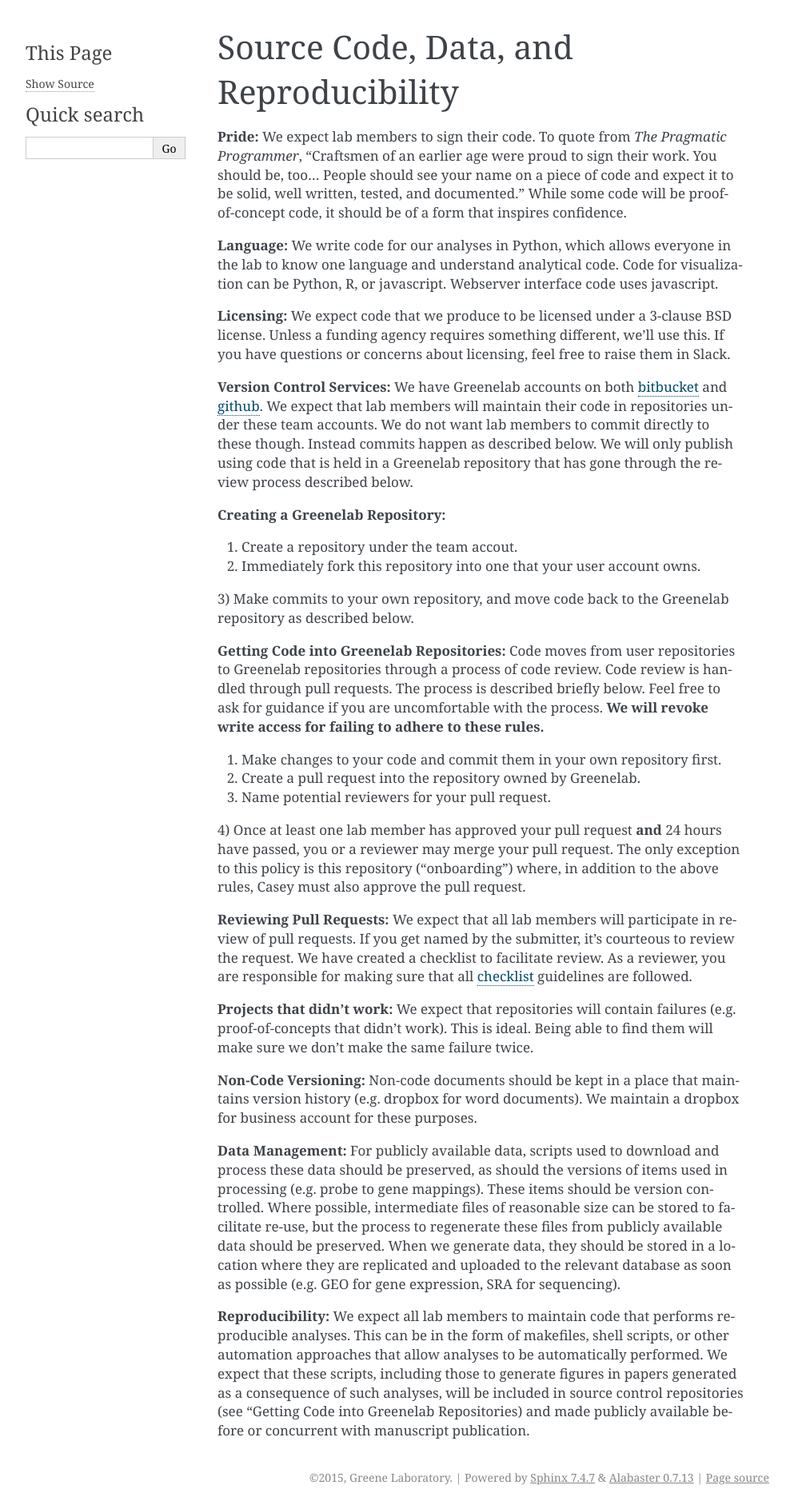
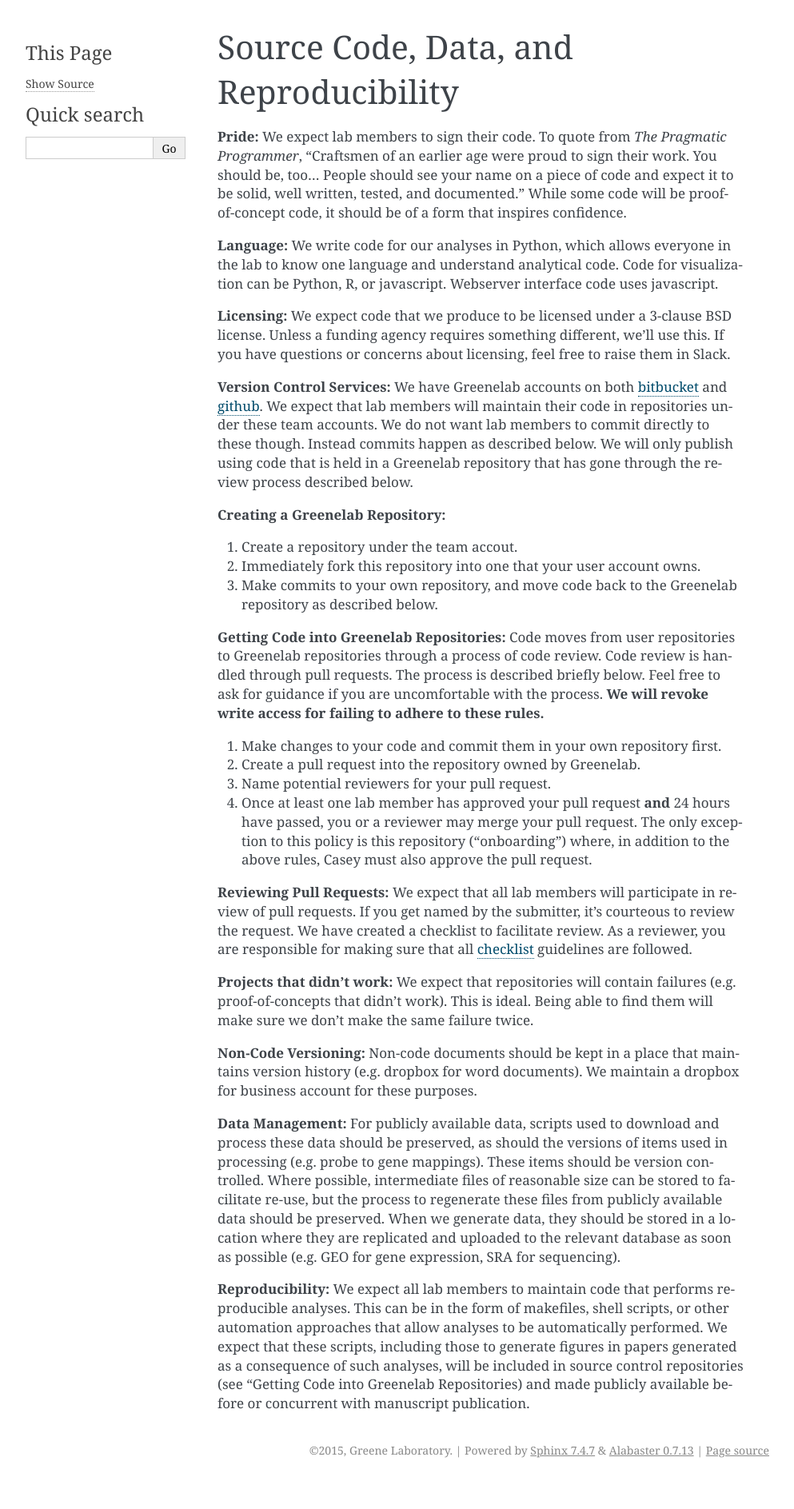
Before and after one commit to greenelab/onboarding, a Sphinx documentation site: the page built from source/coding_and_software.rst, in a window 1280 px wide. Shown: the whole page at 80% size, without its empty margins (148-1141 px from the left). Built offline with Sphinx 7.4.7, drawn with Linux system fonts in a browser that asks for light colours; after the commit the page ends 1853 px from its top, so only the background shows below that.

```diff
--- a/source/coding_and_software.rst
+++ b/source/coding_and_software.rst
@@ -1,5 +1,5 @@
 Source Code, Data, and Reproducibility
-===================
+======================================
 
 **Pride:** We expect lab members to sign their code. To quote from *The
 Pragmatic Programmer*, "Craftsmen of an earlier age were proud to sign their
@@ -31,7 +31,7 @@ repository that has gone through the review process described below.
 1) Create a repository under the team accout.
 2) Immediately fork this repository into one that your user account owns.
 3) Make commits to your own repository, and move code back to the Greenelab
-repository as described below.
+   repository as described below.
 
 **Getting Code into Greenelab Repositories:**
 Code moves from user repositories to Greenelab repositories through a process
@@ -43,17 +43,17 @@ with the process.
 1) Make changes to your code and commit them in your own repository first.
 2) Create a pull request into the repository owned by Greenelab.
 3) Name potential reviewers for your pull request.
-4) Once at least one lab member has approved your pull request **and** 24 hours
-have passed, you or a reviewer may merge your pull request. The only exception
-to this policy is this repository ("onboarding") where, in addition to the
-above rules, Casey must also approve the pull request.
+4) Once at least one lab member has approved your pull request **and** 24
+   hours have passed, you or a reviewer may merge your pull request. The only
+   exception to this policy is this repository ("onboarding") where, in
+   addition to the above rules, Casey must also approve the pull request.
 
 
 **Reviewing Pull Requests:**
 We expect that all lab members will participate in review of pull requests. If
 you get named by the submitter, it's courteous to review the request. We have
 created a checklist to facilitate review. As a reviewer, you are responsible
-for making sure that all :doc:`checklist <code_review_guidelines>` guidelines
+for making sure that all :ref:`checklist <code-review-checklist>` guidelines
 are followed.
 
 **Projects that didn't work:**
```
